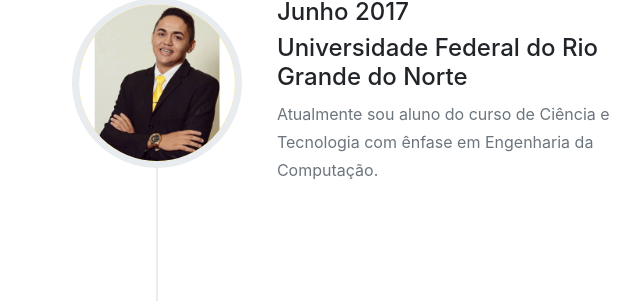
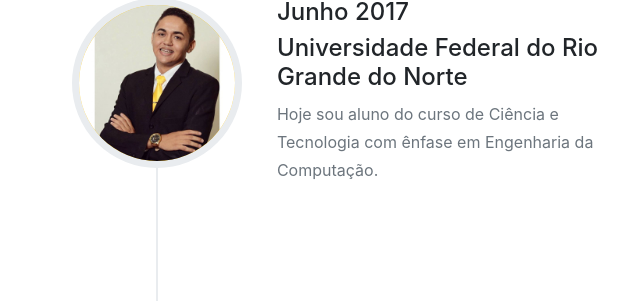
Before and after one commit to jilcimar/jilcimar.github.io, a website with bundled scripts: page index.html in a window 1280 px wide. Shown: the part 3130-3431 px from the top of the page, 483-1123 px from the left. Built offline with nearby package versions, Linux system fonts and the light colour scheme; a web font is replaced by a local one.

Commit message:
Eliminando repetição de palavras

```diff
--- a/index.html
+++ b/index.html
@@ -255,7 +255,7 @@
                   </div>
                   <div class="timeline-body">
                     <p class="text-muted">
-                      Atualmente sou aluno do curso de Ciência e Tecnologia com ênfase em Engenharia da Computação.
+                      Hoje sou aluno do curso de Ciência e Tecnologia com ênfase em Engenharia da Computação.
                     </p>
                   </div>
                 </div>
```
